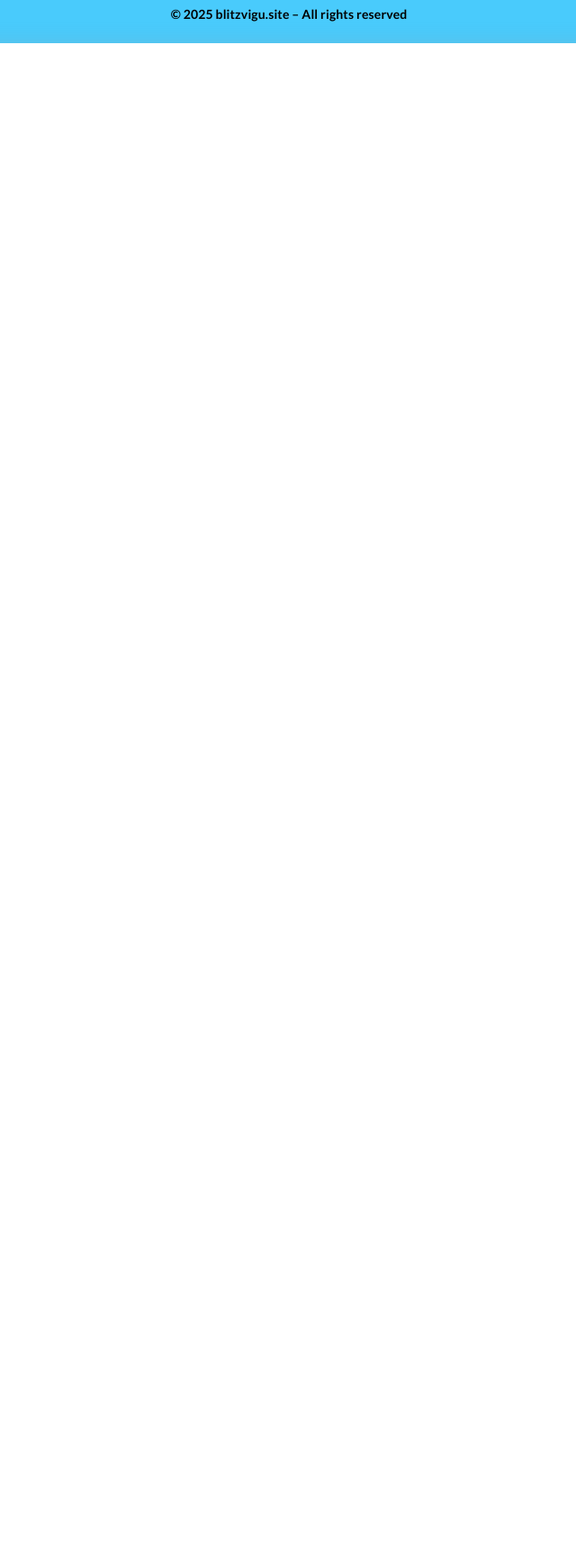
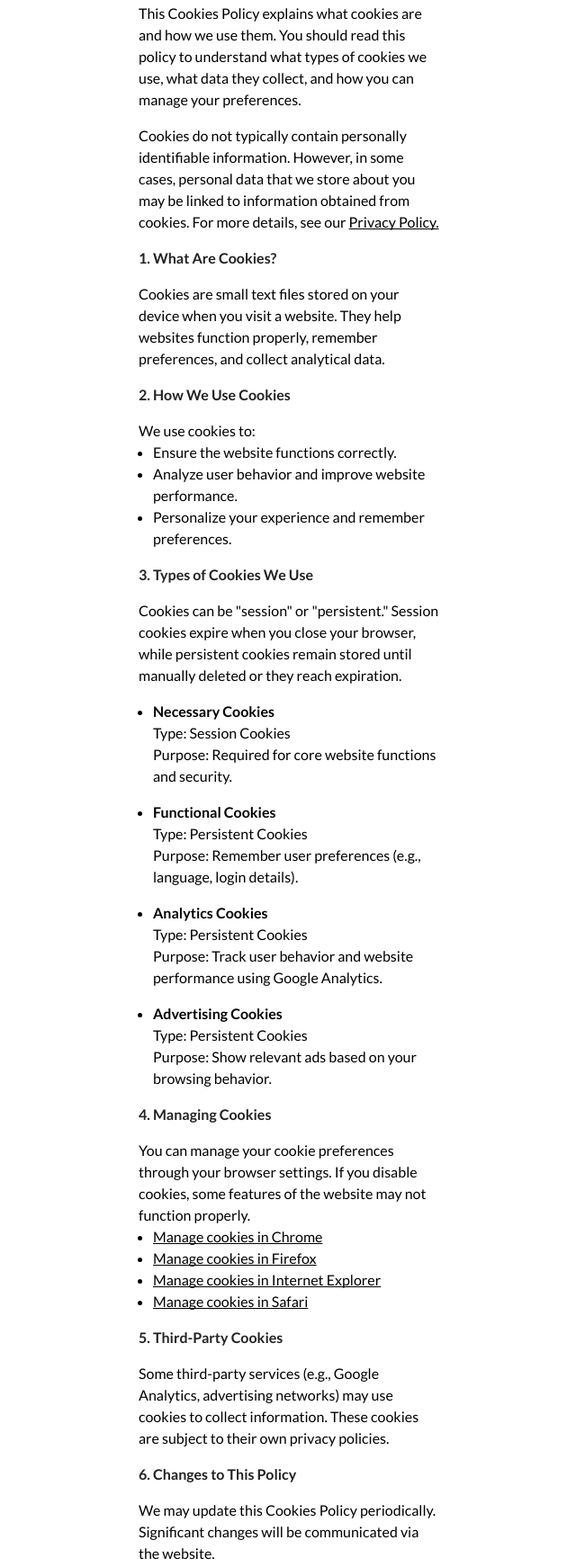
Before and after one commit to Kateryna-Katya/bubble-game, a plain HTML site: page cookies.html in a window 1280 px wide. Shown: the part 243-1985 px from the top of the page at 90% size, without its empty margins (319-959 px from the left). Before the commit the page ends 800 px from the top, so only its background shows below. Drawn offline with nearby package versions, Linux system fonts and the light colour scheme; a web font is replaced by a local one.

Commit message:
Deploying to gh-pages from @ Kateryna-Katya/bubble-game@8accead7d36a5f799da24fe2073c9c1a1e73ae91 🚀

```diff
--- a/cookies.html
+++ b/cookies.html
@@ -24,7 +24,7 @@
   <script type="module" crossorigin src="/bubble-game/assets/vendor-iR42Hl2z.js"></script>
   <script type="module" crossorigin src="/bubble-game/assets/main-CaH0ffiQ.js"></script>
   <link rel="stylesheet" crossorigin href="/bubble-game/assets/vendor-DHBATib1.css">
-  <link rel="stylesheet" crossorigin href="/bubble-game/assets/styles-CtA9ubuQ.css">
+  <link rel="stylesheet" crossorigin href="/bubble-game/assets/policy-K6zRPsqL.css">
 </head>
 
 <body>
@@ -84,9 +84,81 @@
   </ul>
 </div>
 
-    <main>
-        <div class="container">
-            <p>3</p>
+    <main class="background-policy">
+        <div class="container policy-container">
+            <h2 class="privacy-title">Cookies Policy</h2>
+            <div class="text-container">
+            <p>Last Updated: 2025-06-16</p>
+             <p>This Cookies Policy explains what cookies are and how we use them. You should read this policy to understand
+                what types
+                of cookies we use, what data they collect, and how you can manage your preferences.</p>
+                <p>Cookies do not typically contain personally identifiable information. However, in some cases, personal data that we
+                store about you may be linked to information obtained from cookies. For more details, see our <a
+                    class="link-terms underline" href="./privacy.html">Privacy Policy.</a></p>
+            </div>
+            <h3 class="policy-subtitle">1. What Are Cookies?</h3>
+            <p>Cookies are small text files stored on your device when you visit a website. They help websites function
+                properly,
+                remember preferences, and collect analytical data.</p>
+            <h3 class="policy-subtitle">2. How We Use Cookies</h3>
+            <p>We use cookies to:</p>
+            <ul class="policy-list">
+                <li>Ensure the website functions correctly.</li>
+                <li>Analyze user behavior and improve website performance.</li>
+                <li>Personalize your experience and remember preferences.</li>
+            </ul>
+            <h3 class="policy-subtitle">3. Types of Cookies We Use</h3>
+            <p>Cookies can be "session" or "persistent." Session cookies expire when you close your browser, while
+                persistent
+                cookies
+                remain stored until manually deleted or they reach expiration.</p>
+            <ul class="policy-list">
+                <li class="text">
+                    <p><span class="text-span">Necessary Cookies</span><br />
+                        Type: Session Cookies<br />
+                        Purpose: Required for core website functions and security.</p>
+                </li>
+                <li class="text">
+                    <p> <span class="text-span">Functional Cookies</span><br />
+                        Type: Persistent Cookies<br />
+                        Purpose: Remember user preferences (e.g., language, login details).</p>
+                </li>
+                <li class="text">
+                    <p><span class="text-span">Analytics Cookies</span><br />
+                        Type: Persistent Cookies<br />
+                        Purpose: Track user behavior and website performance using Google Analytics.</p>
+                </li>
+                <li class="text">
+                    <p> <span class="text-span">Advertising Cookies</span><br />
+                        Type: Persistent Cookies<br/>
+                    Purpose: Show relevant ads based on your browsing behavior.</p>
+                </li>
+            </ul>
+                   <h3 class="policy-subtitle">4. Managing Cookies</h3>
+            <p>You can manage your cookie preferences through your browser settings. If you disable cookies, some features
+                of
+                the
+                website may not function properly.</p>
+            <ul class="policy-list underline">
+                <li><a href="https://support.google.com/accounts/answer/32050">Manage cookies in Chrome</a></li>
+                <li><a
+                        href="https://support.mozilla.org/en-US/kb/clear-cookies-and-site-data-firefox?redirectslug=delete-cookies-remove-info-websites-stored&redirectlocale=en-US">Manage
+                        cookies in Firefox</a></li>
+                <li><a
+                        href="https://support.microsoft.com/uk-ua/topic/%D0%B2%D0%B8%D0%B4%D0%B0%D0%BB%D0%B5%D0%BD%D0%BD%D1%8F-%D1%84%D0%B0%D0%B9%D0%BB%D1%96%D0%B2-cookie-%D0%B2-%D0%B1%D1%80%D0%B0%D1%83%D0%B7%D0%B5%D1%80%D1%96-internet-explorer-bca9446f-d873-78de-77ba-d42645fa52fc">Manage
+                        cookies in Internet Explorer</a></li>
+                <li><a href="https://support.apple.com/uk-ua/guide/safari/sfri11471/mac">Manage cookies in Safari</a></li>
+            </ul>
+            <h3 class="policy-subtitle">5. Third-Party Cookies</h3>
+            <p>Some third-party services (e.g., Google Analytics, advertising networks) may use cookies to collect
+                information.
+                These
+                cookies are subject to their own privacy policies.</p>
+            <h3 class="policy-subtitle">6. Changes to This Policy</h3>
+            <p>We may update this Cookies Policy periodically. Significant changes will be communicated via the website.</p>
+            <h3 class="policy-subtitle">7. Contact Us</h3>
+            <p>If you have any questions about this Cookies Policy, you can contact us at <a class="mail-link"
+                    href="mailto:info@blitzvigu.site">info@blitzvigu.site.</a></p>
         </div>
     </main>
 
```
Also changed, not shown: index.html (+1 -1 lines), assets/index-CtA9ubuQ.css (renamed from assets/styles-CtA9ubuQ.css).
